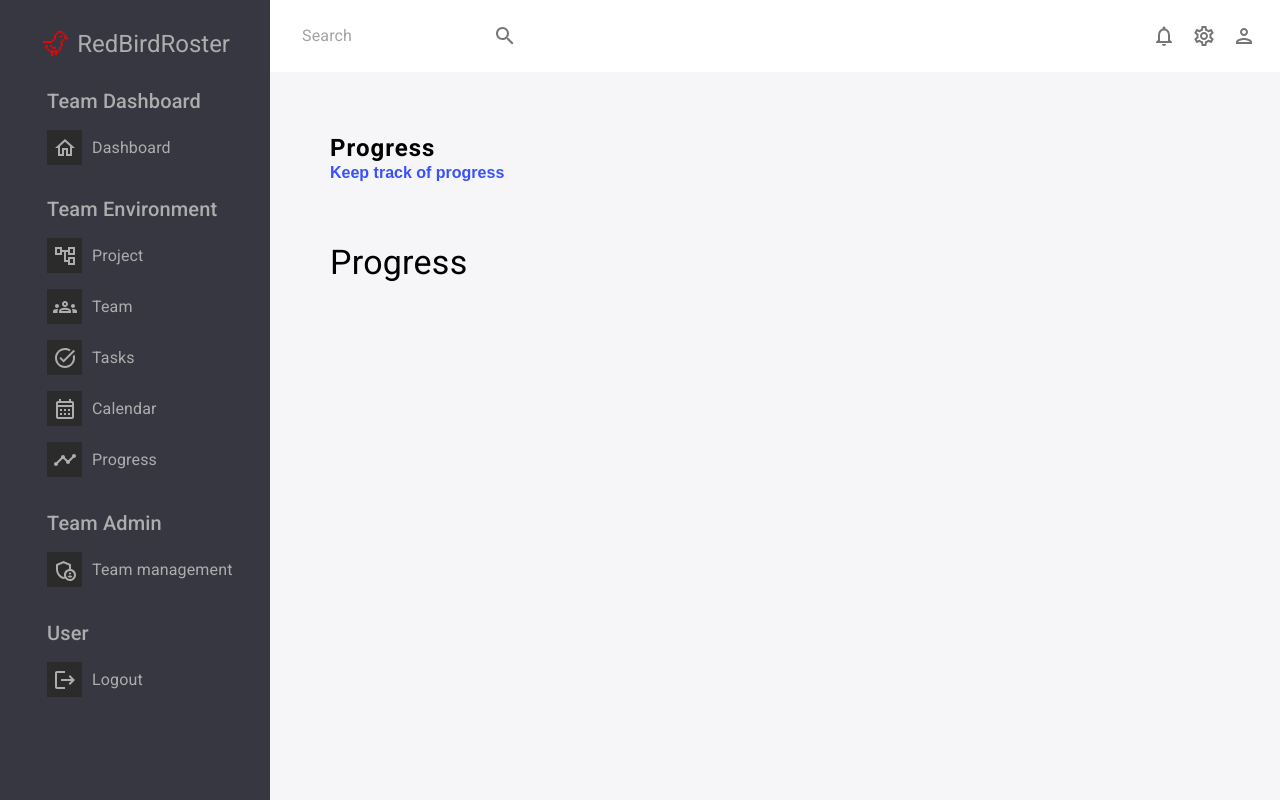
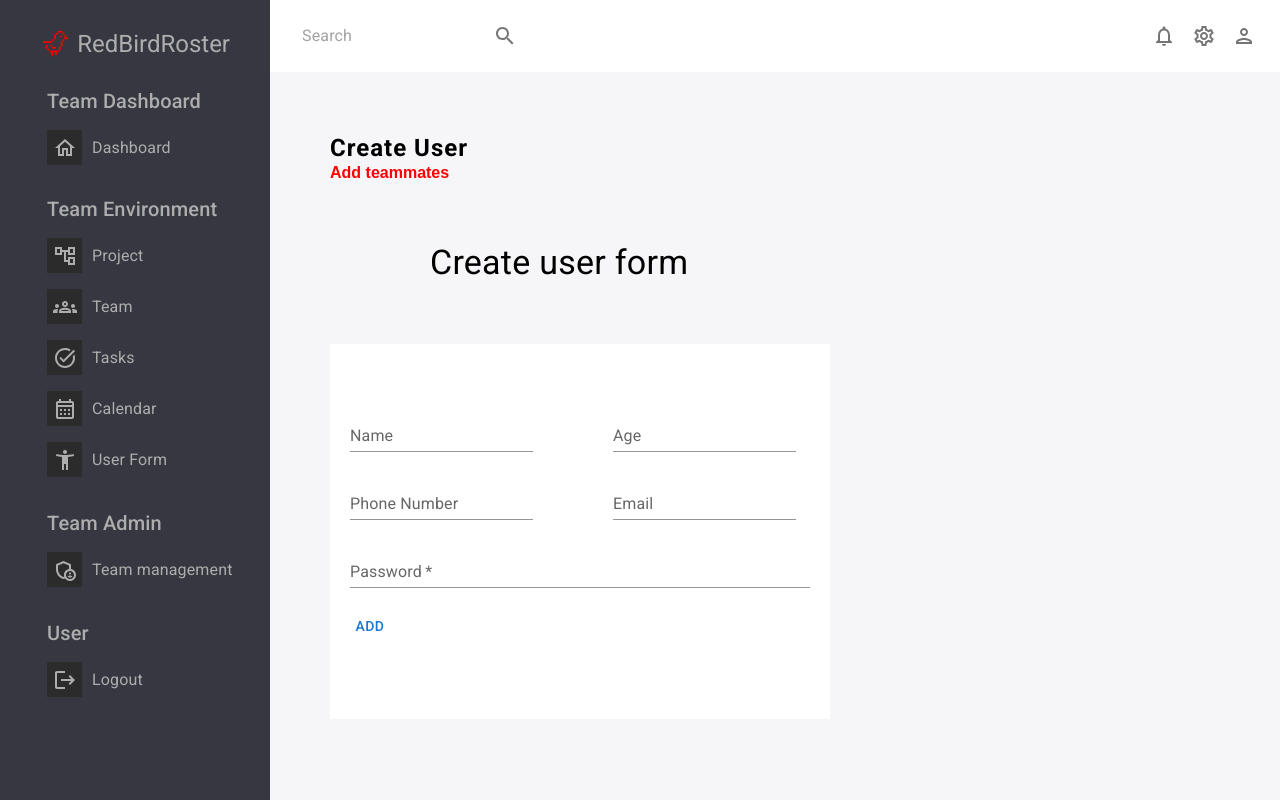
Before and after one commit to CX899/McHacks2023, a React (Create React App) app in the folder dashboard-app/: page /progress in a window 1280 px wide. Built offline with nearby package versions, Linux system fonts and the light colour scheme.

Commit message:
added userform

```diff
--- a/dashboard-app/src/components/Header.jsx
+++ b/dashboard-app/src/components/Header.jsx
@@ -5,7 +5,7 @@ const Header = ({title, subtitle}) => {
   return (
     <Box mb="30px" sx={{mb: "5px"}} fontWeight="bold">
         <Typography fontWeight="600" letterSpacing="1px" color="black" variant="h5">{title}</Typography>
-        <Typography variant="h8" color="#3751FF">{subtitle}</Typography>
+        <Typography variant="h8" color="red">{subtitle}</Typography>
     </Box>
   )
 }
--- a/dashboard-app/src/scenes/global/leftbar.jsx
+++ b/dashboard-app/src/scenes/global/leftbar.jsx
@@ -4,13 +4,13 @@ import { Box } from "@mui/system"
 import { ProSidebar, Menu, MenuItem } from "react-pro-sidebar";
 import "react-pro-sidebar/dist/css/styles.css";
 import HomeOutlinedIcon from "@mui/icons-material/HomeOutlined";
-import TimelineOutlinedIcon from '@mui/icons-material/TimelineOutlined';
 import CalendarMonthOutlinedIcon from '@mui/icons-material/CalendarMonthOutlined';
 import TaskAltOutlinedIcon from '@mui/icons-material/TaskAltOutlined';
 import GroupsOutlinedIcon from '@mui/icons-material/GroupsOutlined';
 import AccountTreeOutlinedIcon from '@mui/icons-material/AccountTreeOutlined';
 import AdminPanelSettingsOutlinedIcon from '@mui/icons-material/AdminPanelSettingsOutlined';
 import LogoutIcon from '@mui/icons-material/Logout';
+import AccessibilityNewIcon from '@mui/icons-material/AccessibilityNew';
 import Logo from '../../assets/Red-Bird.png'
 
 const Item = ({ title, to, icon,}) => {
@@ -29,7 +29,7 @@ const Leftbar = () => {
         padding: "5px 35px 5px 20px",
       },
       "& .pro-inner-item:hover": {
-        color: "#3751FF !important",
+        color: "red !important",
       },
       "& .pro-sidebar .pro-sidebar-inner": {
         background: "#363740",
@@ -60,7 +60,7 @@ const Leftbar = () => {
             <Item title="Team" to="/team"icon={<GroupsOutlinedIcon />}/>
             <Item title="Tasks" to="/task"icon={<TaskAltOutlinedIcon />}/>
             <Item title="Calendar" to="/calendar"icon={<CalendarMonthOutlinedIcon />}/>
-            <Item title="Progress" to="/progress"icon={<TimelineOutlinedIcon />}/>
+            <Item title="User Form" to="/progress"icon={<AccessibilityNewIcon />}/>
             <Typography variant="h6" sx={{ m: "22px 0 5px 20px" }}>Team Admin</Typography>
             <Item title="Team management" to="/"icon={<AdminPanelSettingsOutlinedIcon  />}/>
             <Typography variant="h6" sx={{ m: "22px 0 5px 20px" }}>User</Typography>
--- a/dashboard-app/src/scenes/progress/index.jsx
+++ b/dashboard-app/src/scenes/progress/index.jsx
@@ -1,34 +1,95 @@
 import Header from '../../components/Header'
-import {Box, Typography, Button} from '@mui/material'
+import {Box, Typography, Button, TextField, Select} from '@mui/material'
 import Navbar from '../global/navbar'
 import Leftbar from '../global/leftbar'
 import {doc, setDoc} from 'firebase/firestore'
 import {db} from '../../firebase'
+import { useState } from 'react';
+import { createUserWithEmailAndPassword } from 'firebase/auth'
+import { auth } from '../../firebase'
 
 const Progress = () => {
-
+  const [name, setName] = useState('')
+  const [age, setAge] = useState('')
+  const [phone, setPhone] = useState('')
+  const [email, setEmail] = useState('')
+  const [password, setPassword] = useState('')
 
   const handleAdd = async(e) => {
     e.preventDefault()
-    await setDoc(doc(db, "users", "alovelace"), {
-      first: "Ada",
-      last: "Lovelace",
-      born: 1815
+    try {
+    const res = await createUserWithEmailAndPassword(auth, email, password)
+
+    await setDoc(doc(db, "users", res.user.uid), {
+      name : name,
+      age: age,
+      phone: phone,
+      email: email,
+      password: password
     });
 
+  } catch (e) {
+    console.error("Error adding document: ", e);
+  }
+  }
 
-  }
+
   return (
     <div className='app'>
     <Leftbar/>
     <div className='content'>
     <Navbar/>
     <Box m="60px">
-        <Header title="Progress" subtitle="Keep track of progress"/>
+        <Header title="Create User" subtitle="Add teammates"/>
     </Box>
-    <Box m="60px">
-      <Typography variant="h4">Progress</Typography>
-        <Button onClick={handleAdd}/>
+    <Typography variant="h4" sx={{paddingLeft: 20}}>Create user form</Typography>
+    <Box m="60px" backgroundColor="white" width="500px" paddingTop="40px">
+      <form onSubmit={handleAdd}>
+      <Box m="20px" display="flex" flexDirection="row">
+      <TextField
+        label="Name"
+        name="name"
+        variant="standard"
+        sx={{marginRight: 10}}
+        onChange={(e) => setName(e.target.value)}
+      />
+      <TextField
+        label="Age"
+        name="age"
+        variant="standard"
+        onChange={(e) => setAge(e.target.value)}
+      />
+      </Box>
+      <Box m="20px" display="flex" flexDirection="row">
+      <TextField
+        label="Phone Number"
+        name="phone"
+        variant="standard"
+        sx={{marginRight: 10}}
+        onChange={(e) => setPhone(e.target.value)}
+      />
+       <TextField
+        label="Email"
+        name="email"
+        variant="standard"
+        onChange={(e) => setEmail(e.target.value)}
+      />
+      </Box>
+      <Box m="20px" display="flex" flexDirection="row">
+       <TextField
+        label="Password"
+        name="password"
+        variant="standard"
+        required
+        fullWidth
+        type="password"
+        id="password"
+        autoComplete="current-password"
+        onChange={(e) => setPassword(e.target.value)}
+      />
+      </Box>
+    </form>
+        <Button onClick={handleAdd} sx={{paddingBottom: 10, paddingLeft: 3,}}>Add</Button>
     </Box>
     </div>
     </div>
```
